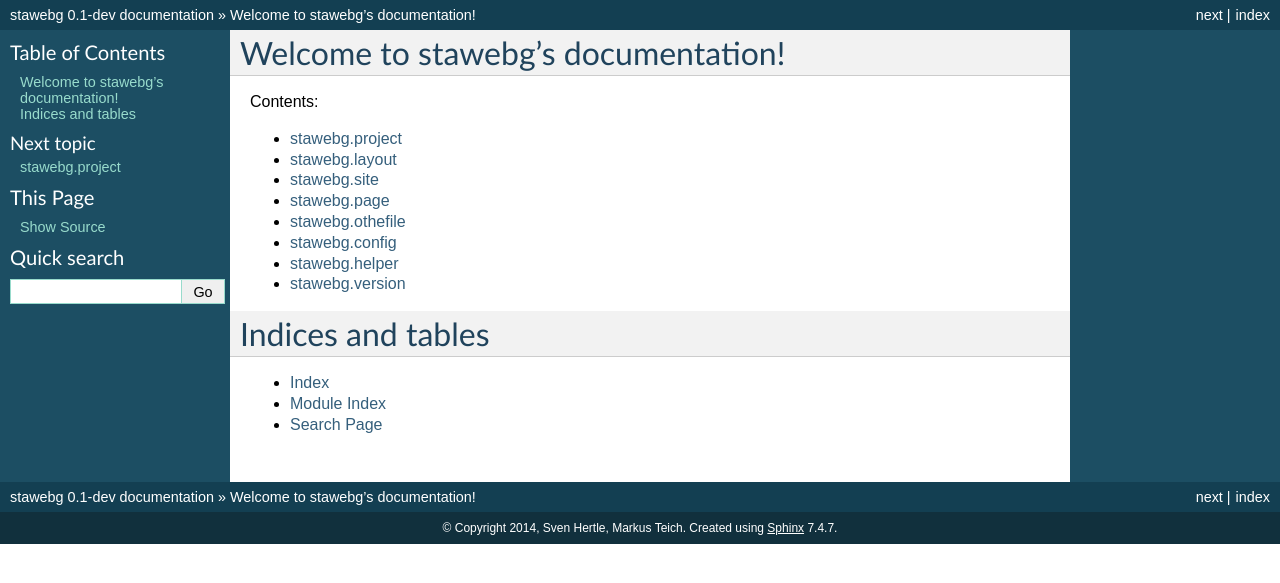
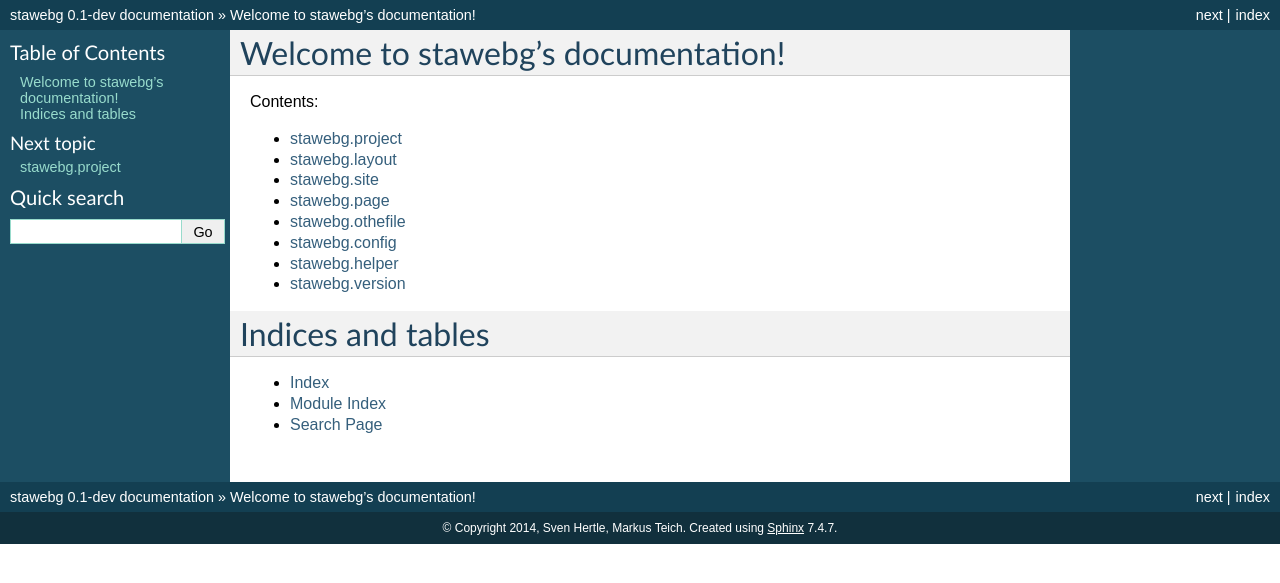
Before and after one commit to svenhertle/stawebg, a Sphinx documentation site: the page built from doc/source/index.rst, in a window 1280 px wide. Shown: the top 583 px of the page. Built offline with Sphinx 7.4.7, drawn with Linux system fonts in a browser that asks for light colours; part of the change alters nothing that is shown.

```diff
--- a/doc/source/conf.py
+++ b/doc/source/conf.py
@@ -19,6 +19,8 @@ import os
 # add these directories to sys.path here. If the directory is relative to the
 # documentation root, use os.path.abspath to make it absolute, like shown here.
 sys.path.insert(0, os.path.abspath('../../'))
+
+import stawebg.version
 
 # -- General configuration ------------------------------------------------
 
@@ -55,9 +57,9 @@ copyright = u'2014, Sven Hertle, Markus Teich'
 # built documents.
 #
 # The short X.Y version.
-version = '0.1-dev'
+version = stawebg.version.version
 # The full version, including alpha/beta/rc tags.
-release = '0.1-dev'
+release = version
 
 # The language for content autogenerated by Sphinx. Refer to documentation
 # for a list of supported languages.
@@ -163,7 +165,7 @@ html_static_path = ['_static']
 #html_split_index = False
 
 # If true, links to the reST sources are added to the pages.
-#html_show_sourcelink = True
+html_show_sourcelink = False
 
 # If true, "Created using Sphinx" is shown in the HTML footer. Default is True.
 #html_show_sphinx = True
```
Also changed, not shown: 2 other files.
